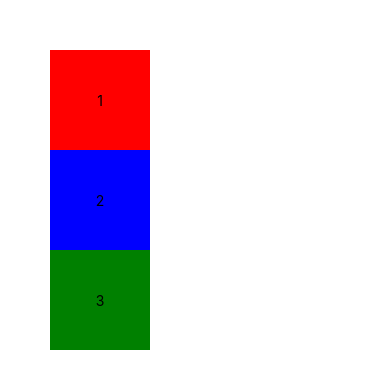
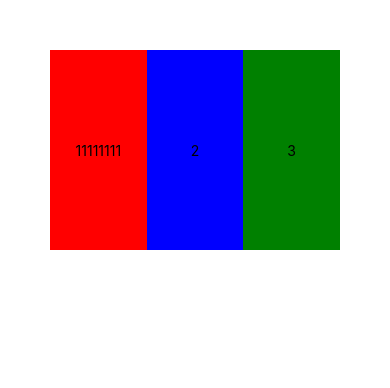
Before and after one commit to rossmawd/react-native-test-app, a React Native app: screen / in a window 390 px wide. Shown: the top 388 px of the page. Built offline with nearby package versions, Linux system fonts and the light colour scheme.

Commit message:
applied flex to children of flexbox

```diff
--- a/App.js
+++ b/App.js
@@ -1,38 +1,44 @@
-import React from 'react';
-import { Text, View } from 'react-native';
+import React from "react";
+import { Text, View } from "react-native";
 
 export default function App() {
   return (
-    <View style={{ padding: 50 }}>
+    <View
+      style={{
+        padding: 50,
+        flexDirection: "row",
+        width: '100%',
+        height: 300,
+        justifyContent: "space-around",
+        alignItems: "stretch"
+      }}
+    >
       <View
         style={{
-          backgroundColor: 'red',
-          width: 100,
-          height: 100,
-          justifyContent: 'center',
-          alignItems: 'center'
+          backgroundColor: "red",
+          justifyContent: "center",
+          alignItems: "center",
+          flex: 1
         }}
       >
-        <Text>1</Text>
+        <Text>11111111</Text>
       </View>
       <View
         style={{
-          backgroundColor: 'blue',
-          width: 100,
-          height: 100,
-          justifyContent: 'center',
-          alignItems: 'center'
+          backgroundColor: "blue",
+          justifyContent: "center",
+          alignItems: "center",
+          flex: 1
         }}
       >
         <Text>2</Text>
       </View>
       <View
         style={{
-          backgroundColor: 'green',
-          width: 100,
-          height: 100,
-          justifyContent: 'center',
-          alignItems: 'center'
+          backgroundColor: "green",
+          justifyContent: "center",
+          alignItems: "center",
+          flex: 1
         }}
       >
         <Text>3</Text>
```
